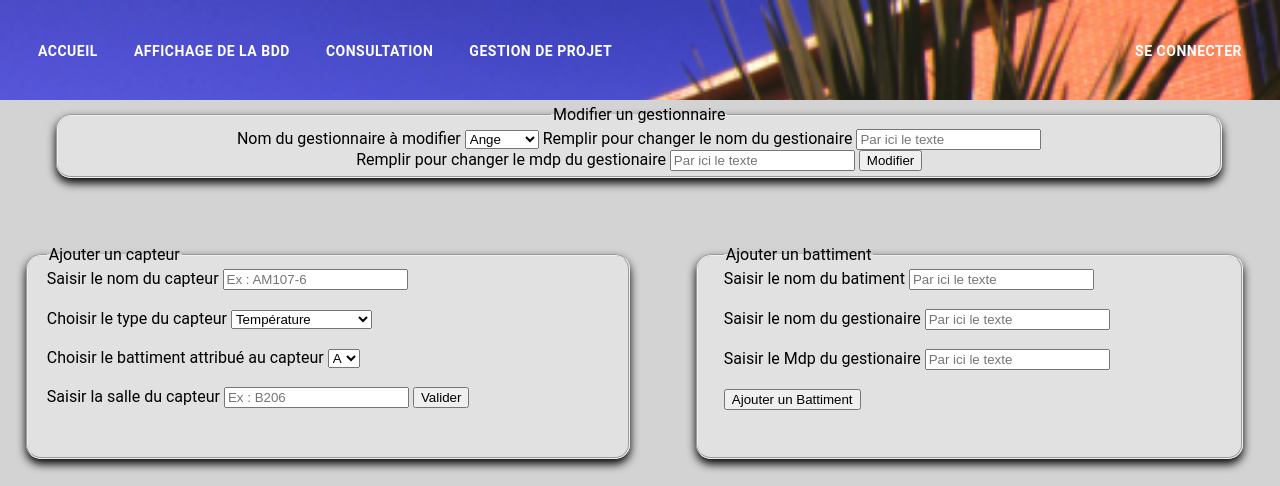
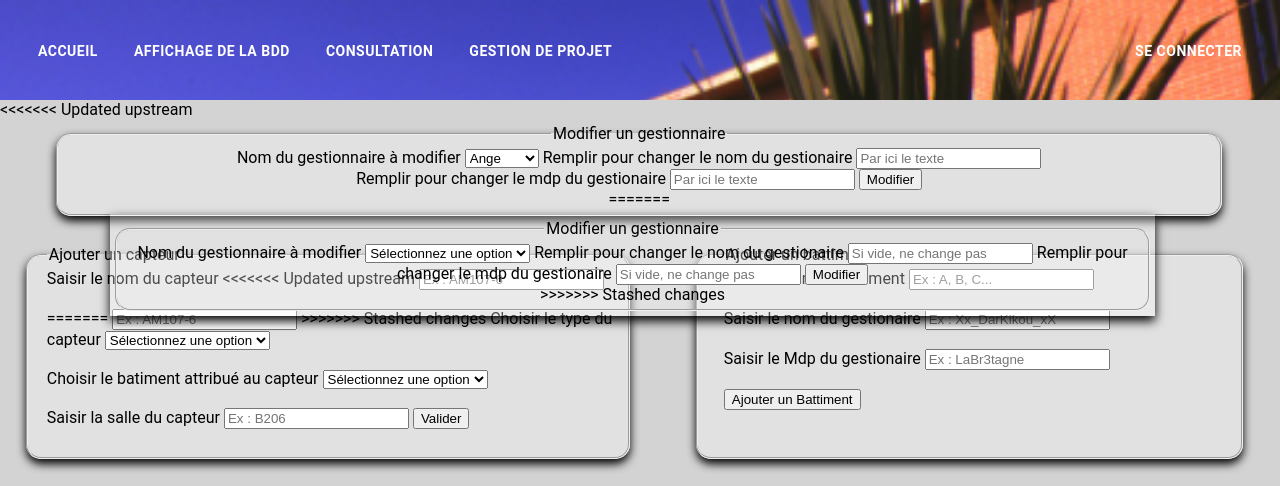
Before and after one commit to gbersoulle/SAE23, a PHP site: page /admin.php in a window 1280 px wide. Shown: the top 486 px of the page. Run offline with PHP 8.4, Linux system fonts and the light colour scheme; data comes from the database, SQL or seed files in the repository; data that the repository does not hold is empty.

Commit message:
Update admin.php

```diff
--- a/admin.php
+++ b/admin.php
@@ -15,10 +15,15 @@
         <legend>Ajouter un capteur</legend>
         <form method="POST" action="script_admin.php">
             <label for="nom_capteur">Saisir le nom du capteur</label>
+<<<<<<< Updated upstream
             <input type="texte" name="nom_capteur" placeholder="Ex : AM107-6" required></br></br>
+=======
+            <input type="text" id="nom_capteur" name="nom_capteur" placeholder="Ex : AM107-6" required>
+>>>>>>> Stashed changes
 
             <label for="type_capteur">Choisir le type du capteur</label>
-            <select name="type_capteur" required>
+            <select id="type_capteur" name="type_capteur" required>
+            <option value="" disabled selected hidden>Sélectionnez une option</option>
                 <option value="temperature">Température</option>
                 <option value="humidity">Humiditée</option>
                 <option value="activity">Activitée</option>
@@ -31,8 +36,9 @@
             </select></br></br>
 
 
-            <label for="nom_bat">Choisir le battiment attribué au capteur</label>
-            <select name="nom_bat" required>
+            <label for="bat_attribue">Choisir le batiment attribué au capteur</label>
+            <select id="bat_attribue" name="bat_attribue" required>
+            <option value="" disabled selected hidden>Sélectionnez une option</option>
             <?php
                 require('connexion_bdd.php');
                 $requeteBattiment = mysqli_query($connexion, "SELECT nom_bat, id_batiment FROM batiment");
@@ -51,7 +57,7 @@
             ?>
             </select></br></br>
             <label for="salle_capteur">Saisir la salle du capteur</label>
-            <input type="texte" name="salle_capteur" placeholder="Ex : B206" required>
+            <input type="text" id="salle_capteur" name="salle_capteur" placeholder="Ex : B206" required>
             <input type="submit" name="submit_ajouter_capteur" value="Valider">
         </form>
     </fieldset>
@@ -105,13 +111,13 @@
             <legend>Ajouter un battiment</legend>
         <form method="POST" action="script_admin.php">
             <label for="nom_bat">Saisir le nom du batiment</label>
-            <input type="texte" name="nom_bat" placeholder="Par ici le texte" required></br></br>
+            <input type="text" id="nom_bat" name="nom_bat" placeholder="Ex : A, B, C..." required><br><br>
 
             <label for="login_gest">Saisir le nom du gestionaire</label>
-            <input type="texte" name="login_gest" placeholder="Par ici le texte" required></br></br>
+            <input type="text" id="login_gest" name="login_gest" placeholder="Ex : Xx_DarKikou_xX" required><br><br>
 
             <label for="mdp_gest">Saisir le Mdp du gestionaire</label>
-            <input type="password" name="mdp_gest" placeholder="Par ici le texte" required></br></br>
+            <input type="password" id="mdp_gest" name="mdp_gest" placeholder="Ex : LaBr3tagne" required><br><br>
 
             <input class="bu" type="submit" name="submit_ajouter_battiment" value="Ajouter un Battiment">
         </form>
@@ -151,11 +157,12 @@
                     echo "</tr>";
                 }
                 ?>
-            </table></br>
+            </table><br>
             <input class="bu" type="submit" name="submit_supprimer_batt" value="Supprimer les bâtiments sélectionnés">
         </form>
     </fieldset>
 
+<<<<<<< Updated upstream
     <fieldset class="updt_g">
         <legend>Modifier un gestionnaire</legend>
         <form method="POST" action="script_admin.php">
@@ -184,6 +191,39 @@
             <input type="password" name="change_mdp_gest" placeholder="Par ici le texte">
             <input type="submit" name="submit_change_gestionnaire" value="Modifier">
         </form>
+=======
+<div class="updt_g">
+<fieldset>
+    <legend>Modifier un gestionnaire</legend>
+    <form method="POST" action="script_admin.php">
+    <label for="id_bat">Nom du gestionnaire à modifier</label>
+        <select id="id_bat" name="id_bat" required>
+        <option value="" disabled selected hidden>Sélectionnez une option</option>
+
+        <?php
+            require('connexion_bdd.php');
+            $sqlgestionnaire = mysqli_query($connexion, "SELECT login_gest, id_batiment FROM batiment");
+            if (!$sqlgestionnaire) {
+                die("Soucis de requête" . mysqli_error($connexion));
+            }
+            while ($ligne = mysqli_fetch_assoc($sqlgestionnaire)) {
+                $login_gest = $ligne['login_gest'];
+                $idBatiment = $ligne['id_batiment'];
+
+                // Ajout de l'option au select
+                echo '<option value="' . $idBatiment . '">' . $login_gest . '</option>';
+            }
+            mysqli_close($connexion);
+
+        ?>
+        </select>
+        <label for="change_login_gest">Remplir pour changer le nom du gestionaire</label>
+        <input type="text" id="change_login_gest" name="change_login_gest" placeholder="Si vide, ne change pas">
+        <label for="change_mdp_gest">Remplir pour changer le mdp du gestionaire</label>
+        <input type="password" id="change_mdp_gest" name="change_mdp_gest" placeholder="Si vide, ne change pas">
+        <input type="submit" name="submit_change_gestionnaire" value="Modifier">
+    </form>
+>>>>>>> Stashed changes
     </fieldset>
 
 
```
